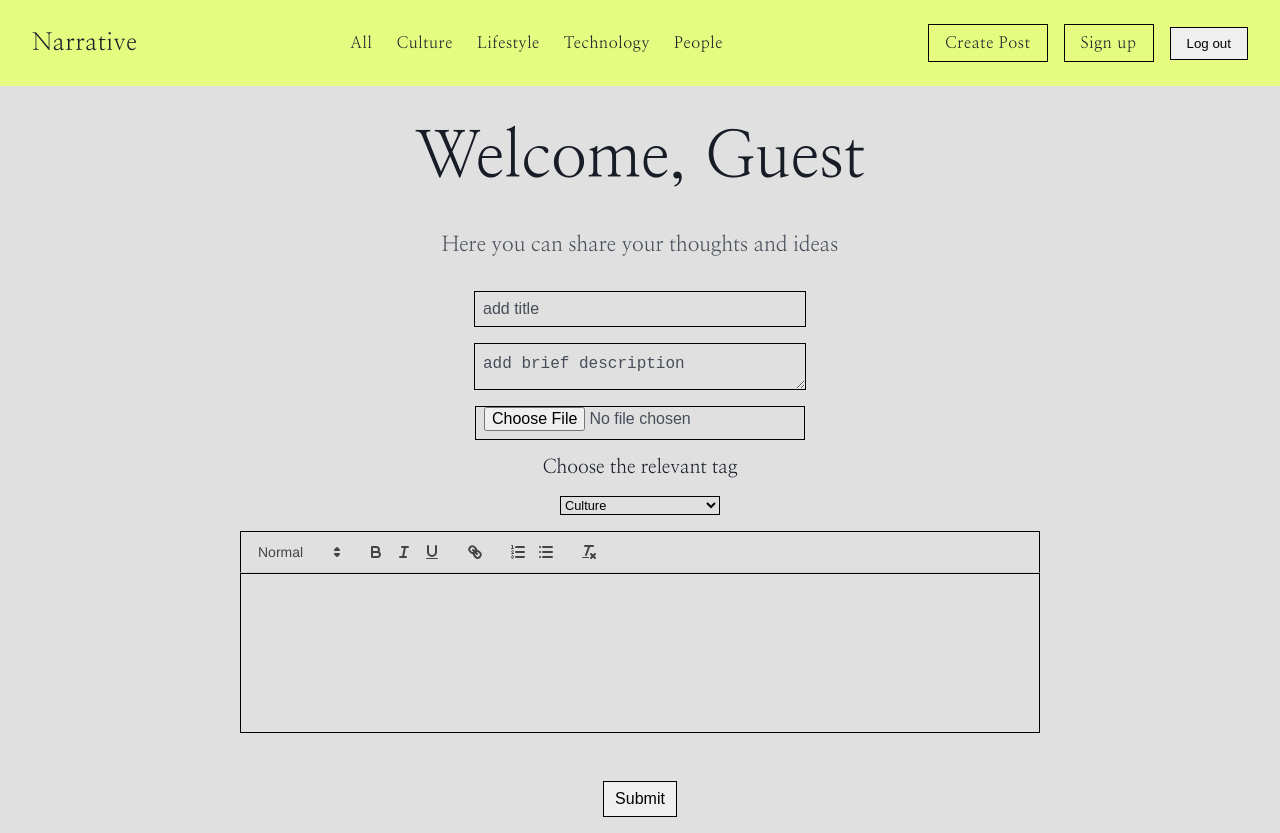
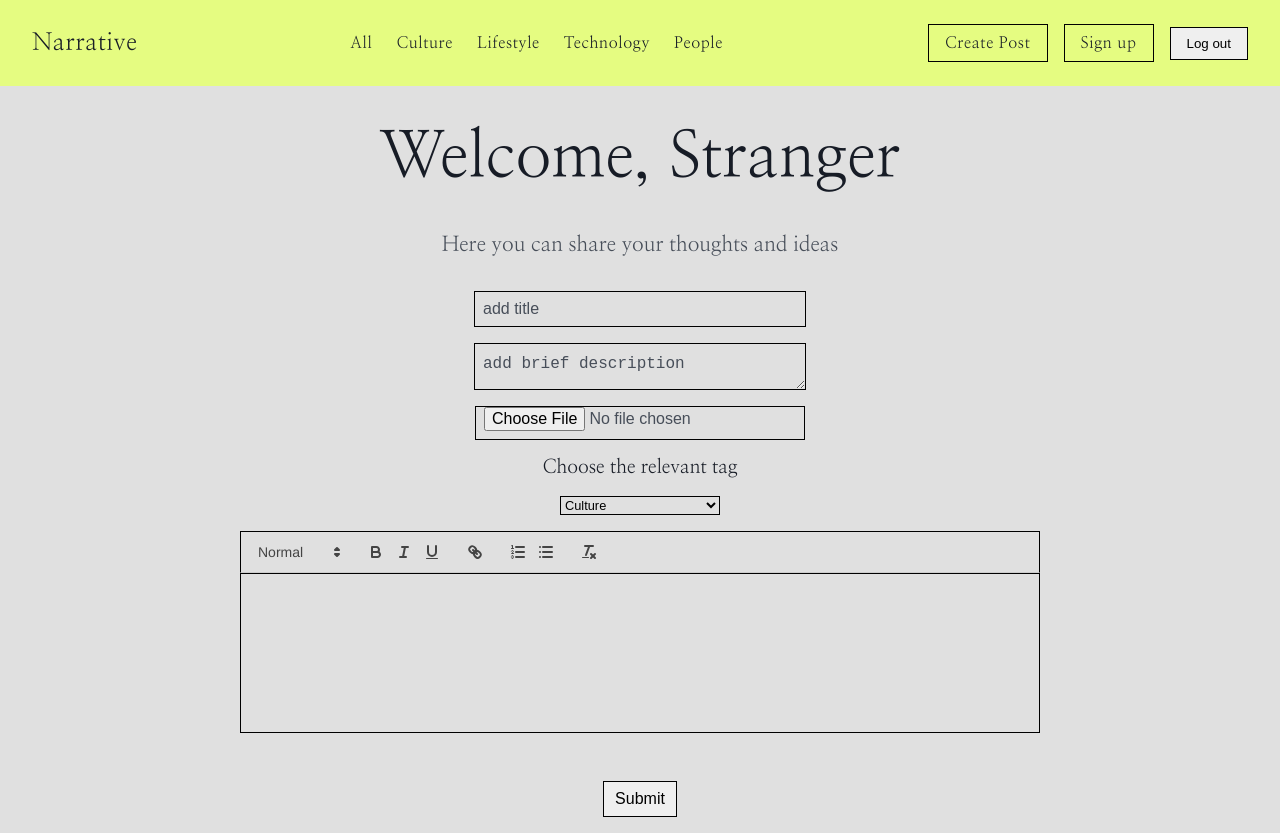
Before and after one commit to victoriakapelush/Narrative, a React (Vite) app in the folder client/: page /addpost in a window 1280 px wide. Built offline with nearby package versions, Linux system fonts and the light colour scheme; no server answers; sample sign-in values are in the browser's storage.

Commit message:
Update CreatePost.jsx

```diff
--- a/client/src/components/CreatePost.jsx
+++ b/client/src/components/CreatePost.jsx
@@ -77,7 +77,6 @@ function CreatePost() {
           },
         },
       );
-      console.log(response.data);
       notifySuccess();
       navigate("/all");
     } catch (error) {
@@ -121,7 +120,7 @@ function CreatePost() {
     <div>
       <Header />
       <h1 className="create-post-heading">
-        Welcome, {user ? user.username : "Guest"}
+        Welcome, {user ? user.username : "Stranger"}
       </h1>
       <p>Here you can share your thoughts and ideas</p>
       <form
```
